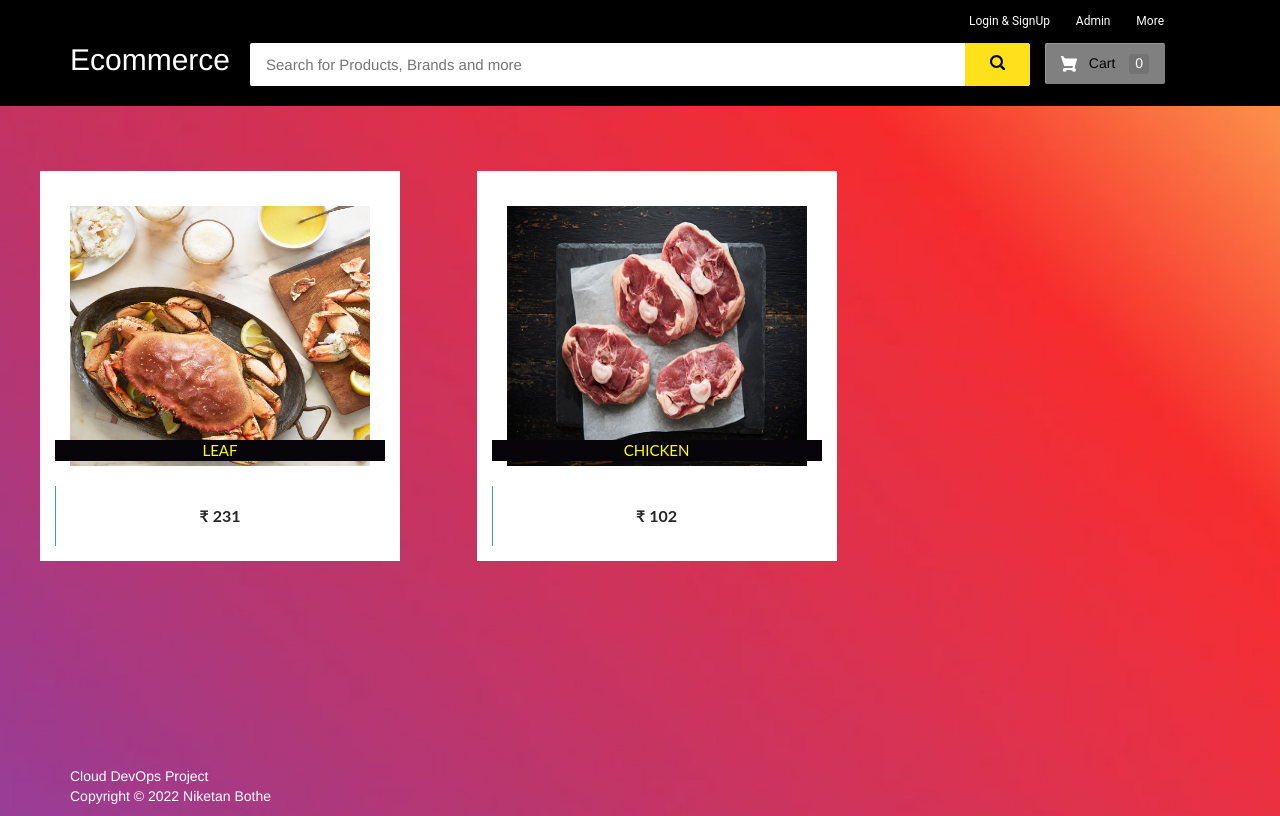
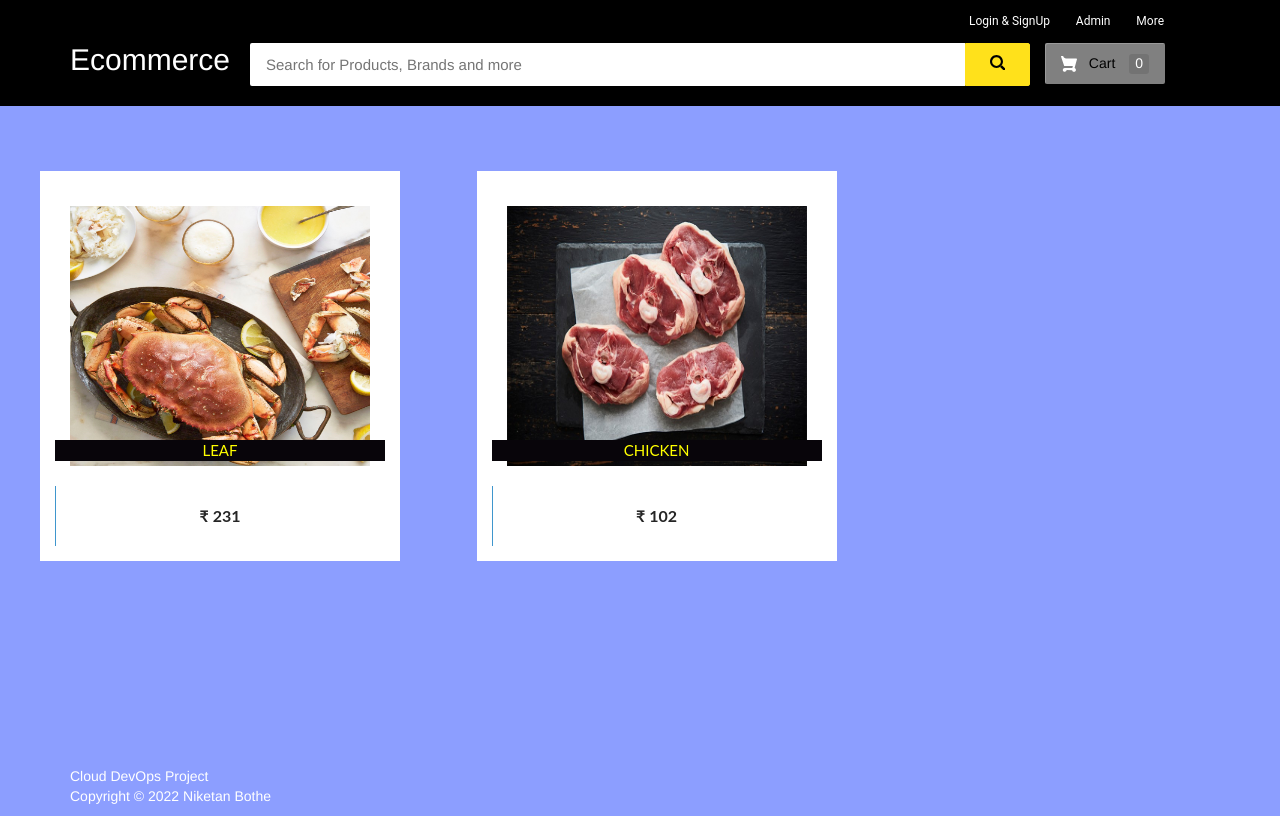
Before and after one commit to niketanbothe01/x20180837DevOpsFinal, a Django app: page / in a window 1280 px wide. Run offline with Django 3.2, Linux system fonts and the light colour scheme; data comes from the database, SQL or seed files in the repository; some libraries are stand-ins or nearby versions.

Commit message:
Rollback

```diff
--- a/templates/ecom/homebase.html
+++ b/templates/ecom/homebase.html
@@ -8,16 +8,7 @@
 
 </head>
 
-<style>
-  #bg{
-    background-repeat: no-repeat;
-    background-size:1800px 900px;
-    background-position:top;
-    background-attachment:fixed;
-  }
-</style>
-
-<body id="bg" style="background-image:url('{% static 'images/Background.jpg'%}');">
+<body>
   {%if request.user.is_authenticated%}
     {% include "ecom/customer_navbar.html" %}
   {%else%}
```
